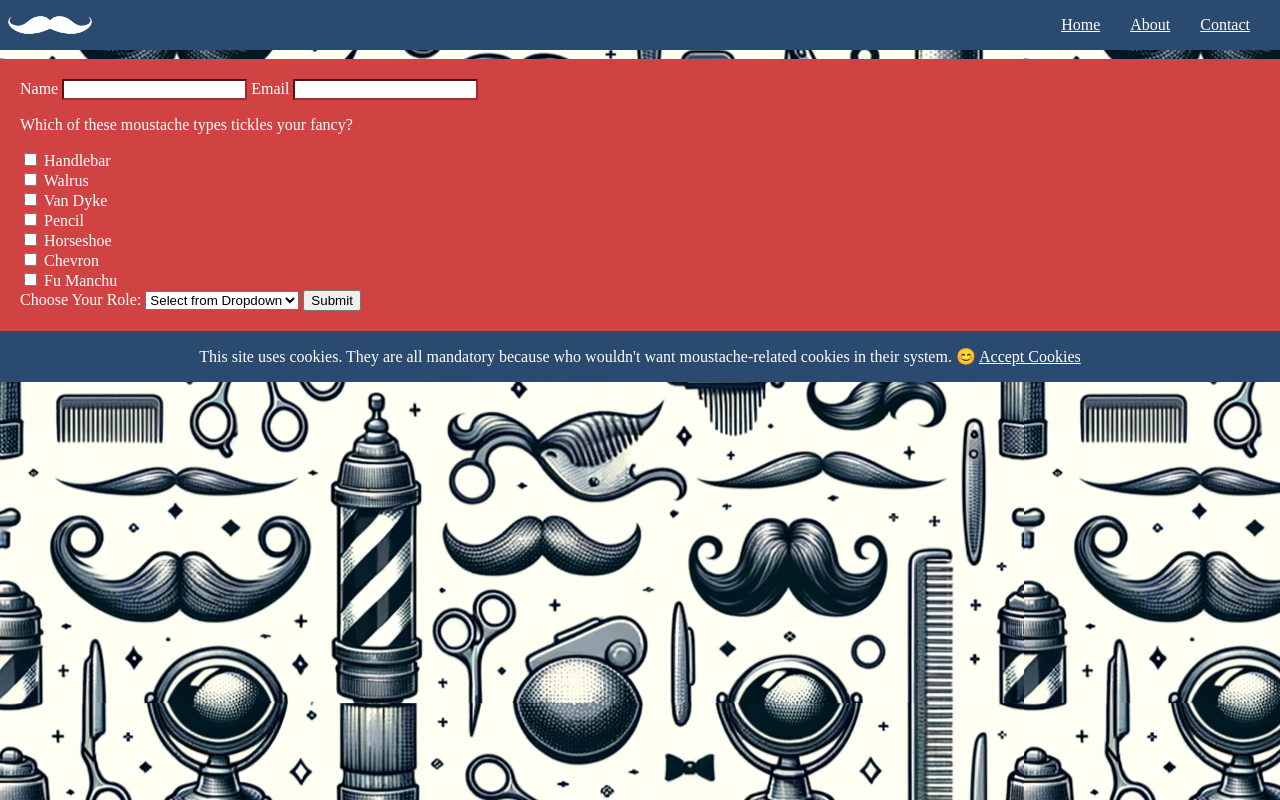
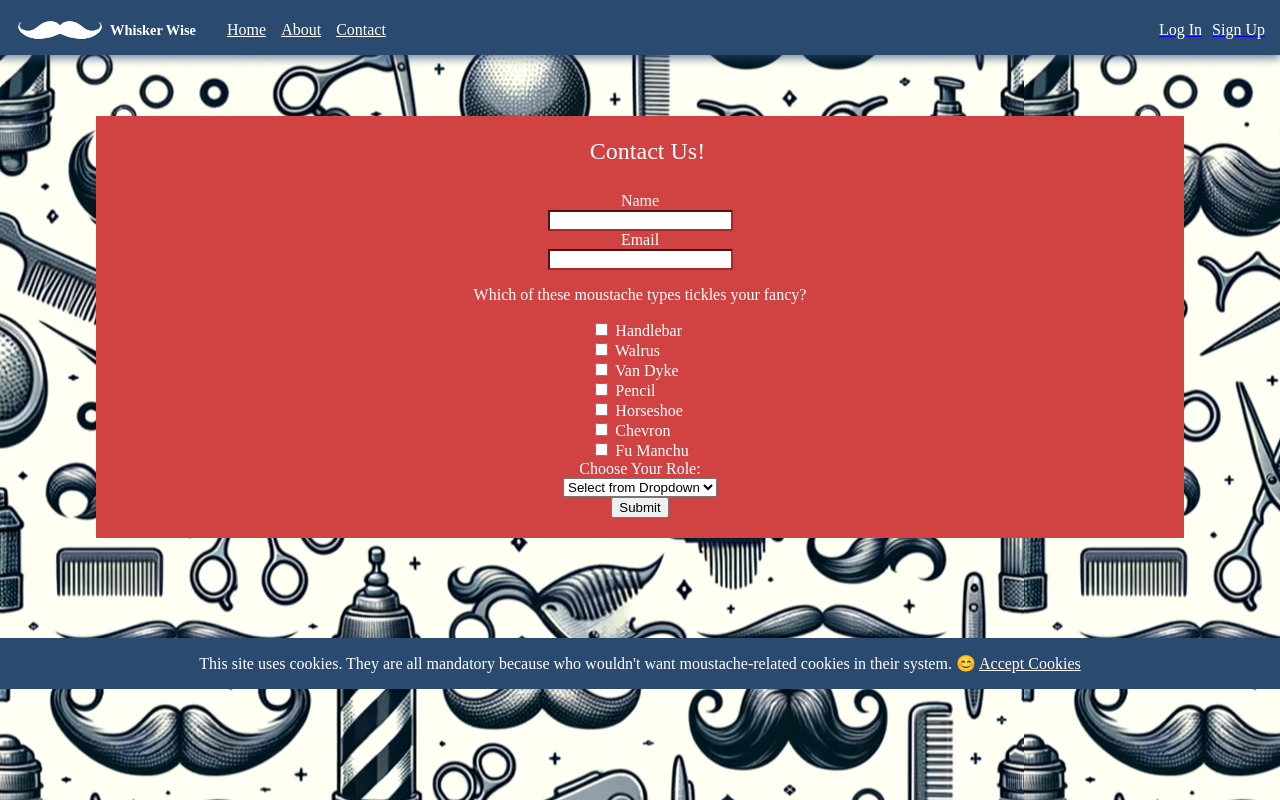
Before and after one commit to Sriva29/a1HTML, a PHP site: page /contact.php in a window 1280 px wide. Run offline with PHP 8.4, Linux system fonts and the light colour scheme; some web fonts are replaced.

Commit message:
updates to php

```diff
--- a/contact.php
+++ b/contact.php
@@ -9,10 +9,12 @@
 </head>
 <body>
 <?php include 'header.php'?>
-
-    <h1>Contact Us!</h1>
-
-    <form class="contact-form" action="process-contact.php" method="post">
+<main class="flex-body">
+    <div class="body-element">
+        <h1 id="contact-heading">Contact Us!</h1>
+    </div>
+    <div class="body-element">
+        <form class="contact-form" action="process-contact.php" method="POST">
             <label for="name">Name</label>
             <input type="text" id="name" name="name" required>
 
@@ -21,29 +23,27 @@
 
             <p>Which of these moustache types tickles your fancy?</p>
             <div class="container-checkboxes">
-            <div><input type="checkbox" id="c1" value="handlebar" name="category"> <label for="c1">Handlebar</label></div>
-            <div><input type="checkbox" id="c2" value="walrus" name="category"> <label for="c2">Walrus</label></div>
-            <div><input type="checkbox" id="c3" value="van_dyke" name="category"> <label for="c3">Van Dyke</label></div>
-            <div><input type="checkbox" id="c4" value="pencil" name="category"> <label for="c4">Pencil</label></div>
-            <div><input type="checkbox" id="c5" value="horseshoe" name="category"> <label for="c5">Horseshoe</label></div>
-            <div><input type="checkbox" id="c6" value="chevron" name="category"> <label for="c6">Chevron</label></div>
-            <div><input type="checkbox" id="c7" value="fu_manchu" name="category"> <label for="c7">Fu Manchu</label></div>
+                <div><input type="checkbox" id="c1" value="handlebar" name="handlebar"> <label for="c1">Handlebar</label></div>
+                <div><input type="checkbox" id="c2" value="walrus" name="walrus"> <label for="c2">Walrus</label></div>
+                <div><input type="checkbox" id="c3" value="van_dyke" name="vanDyke"> <label for="c3">Van Dyke</label></div>
+                <div><input type="checkbox" id="c4" value="pencil" name="pencil"> <label for="c4">Pencil</label></div>
+                <div><input type="checkbox" id="c5" value="horseshoe" name="horseshoe"> <label for="c5">Horseshoe</label></div>
+                <div><input type="checkbox" id="c6" value="chevron" name="chevron"> <label for="c6">Chevron</label></div>
+                <div><input type="checkbox" id="c7" value="fu_manchu" name="fuManchu"> <label for="c7">Fu Manchu</label></div>
             </div>
 
             <label for="selection">Choose Your Role: </label>
-        <select name="selection" id="">
+            <select name="role" id="selection">
                 <option value="">Select from Dropdown</option>
-            <option value="writer">Writer</option>
+                <option value="lurker">Lurker</option>
                 <option value="contributor">Contributor</option>
                 <option value="administrator">Administrator</option>
             </select>
 
             <input type="submit" value="Submit">
         </form>
-    <footer>
-        <p>This site uses cookies. They are all mandatory because who wouldn't want moustache-related cookies in their system. 😊
-            <a href="#">Accept Cookies</a>
-        </p>
-    </footer>
+    </div>
+</main>
+<?php include "footer.php"?>
 </body>
 </html>
--- a/css/main.css
+++ b/css/main.css
@@ -19,6 +19,96 @@
 
 
 /* Desktop View*/
+
+/* Header CSS */
+
+/*header-nav > |header-nav-logo-name-links + header-nav-signinup-buttons| (soace-between)
+header-nav-logo-name-links > |header-nav-logo-name + header-nav-links| (space-evenly)
+header-nav-logo-name > space-evenly
+header-nav-links > center
+header-nav-signinup-buttons > space-evenly
+*/
+
+header{
+    position: fixed;
+    top: 0;
+    left: 0;
+    background-color: var(--secondary-color);
+    width: 100%;
+    flex-grow: 0;
+    flex-shrink: 0;
+    color: var(--neutral-color);
+    box-shadow: 0px 4px 8px 0px rgba(43, 74, 111, 0.6);
+}
+
+.header-nav{
+    display: flex;
+    justify-content: space-between;
+    align-items: center;
+    padding: 5px 10px 0px 10px;
+}
+
+.header-nav-logo-name-links{
+    display: grid;
+    grid-template-columns: 1fr 1fr;
+    grid-gap: 10px;
+
+}
+
+.header-nav-logo-name{
+    display: flex;
+    justify-content: center;
+    align-items: center;
+    font-size: 0.6em;
+    font-weight: 100;
+}
+
+.header-nav-links{
+    display: flex;
+    justify-content: center;
+    align-items: center;
+    list-style: none;
+}
+
+.header-nav-links ul{
+    list-style: none;
+}
+
+.header-nav-signinup-buttons{
+    display: flex;
+    justify-content: space-evenly;
+    align-items: center;
+    color: var(--neutral-color);
+}
+
+.header-nav-signinup-buttons a{
+    padding: 5px;
+}
+
+nav p{
+    padding: 0;
+    margin: 0;
+    color: var(--neutral-color);
+}
+
+nav ul{
+    display: flex;
+    list-style: none;
+    padding: 0;
+    margin: 0;
+}
+
+nav ul li{
+    margin-left:15px;
+}
+
+nav ul li a{
+    text-decoration-color: var(--neutral-color);
+    color:var(--neutral-color);
+}
+/* End of Header CSS */
+
+
 body{
     font-size: var(--body-font-size);
     background-image: url("../img/bgTile.png");
@@ -42,50 +132,14 @@ body{
 }
 
 .flex-body{
+    flex:1;
     display: flex;
     justify-content: space-around;
     flex-direction: column;
 }
 
 
-header{
-    position: fixed;
-    top: 0;
-    left: 0;
-    background-color: var(--secondary-color);
-    width: 100%;
-    flex-grow: 0;
-    flex-shrink: 0;
-    color: var(--neutral-color);
-}
 
-header nav{
-    display: flex;
-    justify-content: space-between;
-    align-items: center;
-}
-
-nav p{
-    padding: 0;
-    margin: 0;
-    color: var(--neutral-color);
-}
-
-nav ul{
-    display: flex;
-    list-style: none;
-    padding: 0;
-    margin: 0;
-}
-
-nav ul li{
-    margin-right:30px;
-}
-
-nav ul li a{
-    text-decoration-color: var(--neutral-color);
-    color:var(--neutral-color);
-}
 
 main{
     padding-top: 100px;
@@ -232,13 +286,17 @@ footer a{
 }
 
 
-/*form css*/
+/*css for contact.php*/
 
 .contact-form{
     background-color: var(--accent-color2);
     color: var(--neutral-color);
     padding: 20px;
-    width: minmax(95%,70rem);
+    height:auto;
+    display: flex;
+    flex-direction: column;
+    align-items:center;
+    justify-content: space-evenly;
 }
 
 .container-checkboxes{
@@ -248,8 +306,51 @@ footer a{
     align-items:baseline;
 }
 
+#contact-heading{
+    border: 2px solid transparent;
+    background-color: var(--accent-color2);
+    padding: 20px 5px 5px 20px;
+    margin-bottom: 0px;
+    color: var(--neutral-color);
+    font-weight: 500;
+    text-align: center;
+}
+
 input[required]{
     border-color: var(--primary-color);
+}
+
+/* css for about.php */
+.about-container{
+ background-color: var(--accent-color2);
+ border: 1px solid var(--secondary-color);
+ border-radius: 25px;
+ padding: 50px;
+ width: var(--body-element-width);
+    display: flex;
+    flex-direction: column;
+    justify-content: space-around;
+    align-items:center;
+}
+
+/* login/signup page */
+
+.login-signup-wrapper{
+    width: var(--body-element-width);
+    height: 500px;
+    background-color: var(--accent-color2);
+    border: var(--secondary-color);
+    display: flex;
+    flex-direction: column;
+    justify-content: space-evenly;
+    align-items:center;
+}
+
+.login-signup-form{
+    display: flex;
+    justify-content: space-around;
+    flex-direction: column;
+    align-items:flex-start;
 }
 
 /* Tablet View */
--- a/fiveserver.config.js
+++ /dev/null
@@ -1,4 +0,0 @@
-// fiveserver.config.js
-module.exports = {              // macOS/Ubuntu
-    php: "C:\\xampp\\php\\php.exe"   // Windows
-  }
--- a/header.php
+++ b/header.php
@@ -1,13 +1,27 @@
 <?php
 echo'
 <header>
-    <nav>
+    <nav class="header-nav">
+        <div class="header-nav-logo-name-links">
+            <div class="header-nav-logo-name">
                 <img src="img/moustache-inverted.png" width="100" height="50" alt="A logo of a moustache">
+                <h1 class="header-nav-h1-sitename">Whisker Wise</h1>
+            </div>
+
+            <div class="header-nav-links">
                 <ul>
                     <li><a href="index.php">Home</a></li>
                     <li><a href="about.php">About</a></li>
                     <li><a href="contact.php">Contact</a></li>
                 </ul>
+            </div>
+        </div>
+
+        <div class="header-nav-signinup-buttons">
+            <a href="login.php"><p>Log In</p></a>
+            <a href="signup.php"><p>Sign Up</p></a>
+        </div>
+
     </nav>
 </header>'
 ?>
--- a/index.php
+++ b/index.php
@@ -41,8 +41,8 @@
                 us. And as far as we know, blowing your nose has been an issue for mustachio’d men since the advent of
                 mucus. Is there any hope? No, not really. But as we make our way through flu season, we have five tips
                 to
-                help keep your mustache a little less mucousy. Read the full article here: <a
-                    href="articles/article1.html">read more</a></p>
+                help keep your mustache a little less mucousy. Read the full article here:
+                <a href="articles/article1.html">read more</a></p>
         </article>
         </div>
         <div class="body-element">
@@ -66,7 +66,7 @@
             </article>
             <h2>Moustache Care</h2>
             <article>
-                <h3>MUSTACHE CARE: EXPERT TIPS AND GROOMING MAINTENANCE</h3>
+                <h3>Moustache Care: Expert Tips on Grooming and Maintenance</h3>
                 <p>LEE KYNASTON</p>
                 <figure><img src="img/article4-img1.jpg" alt="an image of a man with a moustache"></figure>
                 <p>Whether you’re growing one for Movember or simply because they’re on trend at the moment (the
```
Also changed, not shown: about.php (+16 -14 lines), add-article.php (added, +14 -0 lines), articles/article1.php (renamed from articles.php, +20 -16 lines), connect.php (added, +12 -0 lines), login.php (added, +30 -0 lines), process-contact.php (+36 -0 lines), signup.php (added, +18 -0 lines), add-article-process.php (added), edit-article-process.php (added), edit-article.php (added), login-process.php (added). Lines whose indentation alone changed are shown as unchanged.
